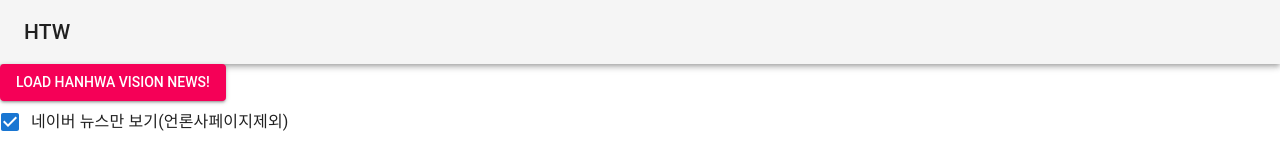
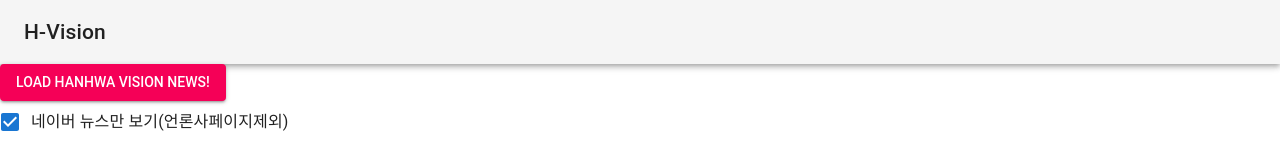
Before and after one commit to Daesang-Kim/office-htw, a React (Create React App) app: page /ShuttleBus/SuwonShuttle in a window 1280 px wide. Shown: the top 160 px of the page. Built offline with nearby package versions, Linux system fonts and the light colour scheme.

Commit message:
fix: 사명 변경에 따라 앱 이름 변경

```diff
--- a/public/index.html
+++ b/public/index.html
@@ -20,7 +20,7 @@
       work correctly both with client-side routing and a non-root public URL.
       Learn how to configure a non-root public URL by running `npm run build`.
     -->
-    <title>HTW APP</title>
+    <title>H-Vision APP</title>
   </head>
   <body>
     <noscript>
--- a/src/components/Header/Header.tsx
+++ b/src/components/Header/Header.tsx
@@ -13,7 +13,7 @@ const Header = () => (
     <AppBar position="static" color="default">
       <Toolbar>
         <Typography variant="title" color="default">
-          HTW
+          H-Vision
         </Typography>
       </Toolbar>
     </AppBar>
```
Also changed, not shown: public/manifest.json.
